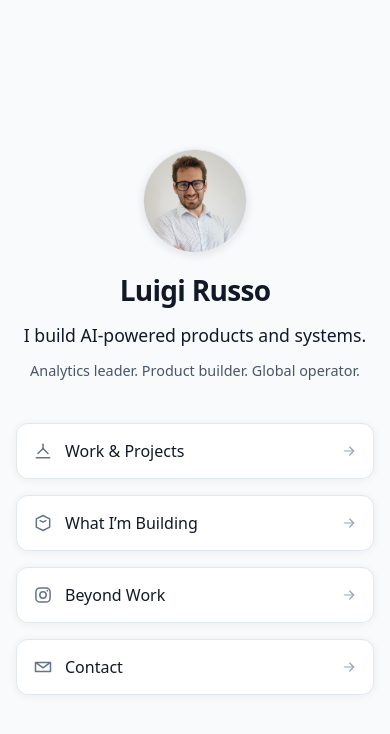
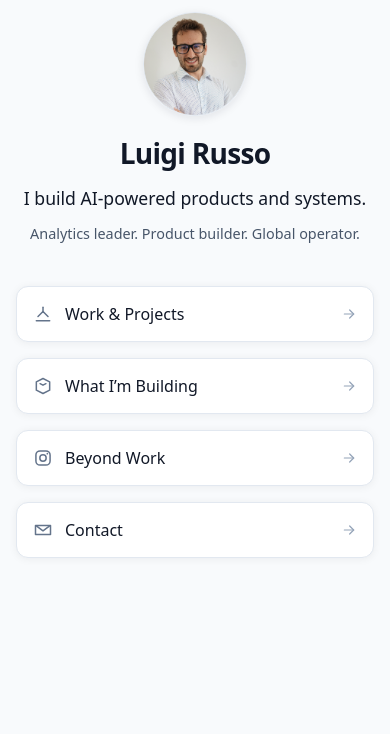
Before and after one commit to lurus92/personal-website, a Next.js app: page /qr in a window 390 px wide. Shown: the top 734 px of the page. Built offline with nearby package versions, Linux system fonts and the light colour scheme.

Commit message:
Adjust mobile top spacing on QR page

```diff
--- a/pages/qr.tsx
+++ b/pages/qr.tsx
@@ -59,8 +59,8 @@ export default function QrLandingPage() {
         />
       </Head>
 
-      <main className="min-h-screen bg-sand px-4 py-6 text-ink">
-        <div className="mx-auto flex min-h-[calc(100vh-3rem)] w-full max-w-[420px] animate-[fadeIn_200ms_ease-out] flex-col justify-center">
+      <main className="min-h-screen bg-sand px-4 pb-6 pt-3 text-ink md:py-6">
+        <div className="mx-auto flex min-h-[calc(100vh-3rem)] w-full max-w-[420px] animate-[fadeIn_200ms_ease-out] flex-col justify-start md:justify-center">
           <section className="text-center">
             <div className="mb-4 inline-flex h-[104px] w-[104px] items-center justify-center overflow-hidden rounded-full border border-slate-200 shadow-[0_2px_10px_rgba(15,23,42,0.1)]">
               <Image
```
